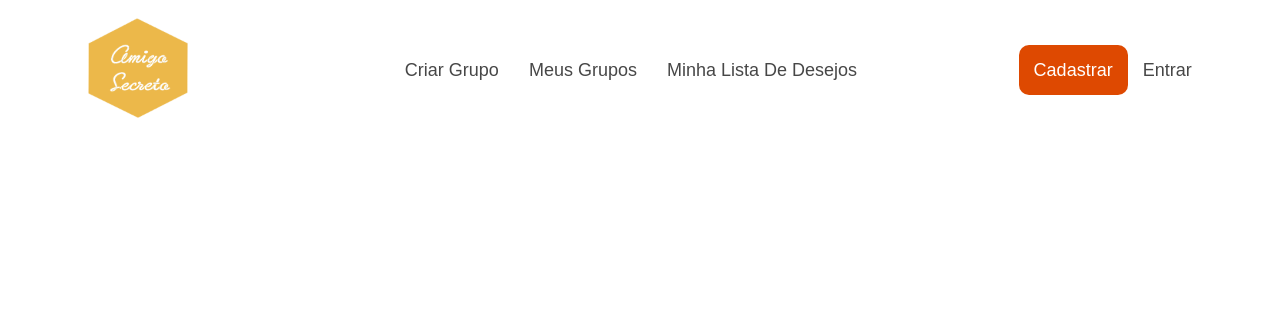
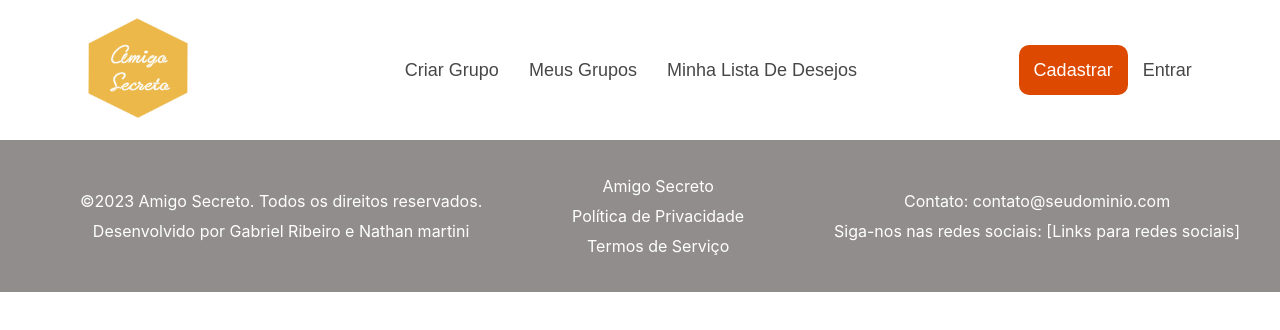
Before and after one commit to gribeiro5000/amigo-secreto-front-end, a React (Create React App) app: page /Grupos in a window 1280 px wide. Shown: the top 330 px of the page. Built offline with nearby package versions, Linux system fonts and the light colour scheme.

Commit message:
adicionado o footer nas outras rotas

```diff
--- a/src/components/layout/footer.js
+++ b/src/components/layout/footer.js
@@ -1,6 +1,6 @@
 import {Link} from "react-router-dom";
 import styles from "./footer.module.css";
-import List from "../list";
+import List from "../list/list";
 
 function Footer(props) {
   return (
--- a/src/components/layout/footer.module.css
+++ b/src/components/layout/footer.module.css
@@ -7,31 +7,3 @@ footer{
     text-align: center;
     color: white;
 }
-
-
-.linkFooter {
-    padding: 5px;
-    border-radius: 0;
-    text-decoration: none;
-    color: white;
-    font-weight: bold;
-    font-size: large;
-    display: inline-block;
-
-    transition: all ease-in-out 300ms;
-  }
-
-  .linkFooter:hover {
-    background-color: rgb(145, 141, 141);
-    color: rgb(218, 234, 248);
-    transform: translateY(-3px);
-  }
-
-.listaFoot{
-    display: flex;
-    flex-direction: column;
-}
-
-.listaFoot li{
-    padding: 5px;
-}
--- a/src/components/list.js
+++ b/src/components/list/list.js
@@ -1,4 +1,4 @@
-import styles from "./layout/footer.module.css";
+import styles from "../list/list.module.css";
 function list(props) {
   let listItems = props.items.map((items, index) => (
     <li key={index}>{items}</li>
--- /dev/null
+++ b/src/components/list/list.module.css
@@ -0,0 +1,26 @@
+.linkFooter {
+    padding: 5px;
+    border-radius: 0;
+    text-decoration: none;
+    color: white;
+    font-weight: bold;
+    font-size: large;
+    display: inline-block;
+
+    transition: all ease-in-out 300ms;
+  }
+
+  .linkFooter:hover {
+    background-color: rgb(145, 141, 141);
+    color: rgb(218, 234, 248);
+    transform: translateY(-3px);
+  }
+
+.listaFoot{
+    display: flex;
+    flex-direction: column;
+}
+
+.listaFoot li{
+    padding: 5px;
+}
--- a/src/components/pages/grupos.js
+++ b/src/components/pages/grupos.js
@@ -1,11 +1,26 @@
 // import styles from "./grupos.module.css";
 // import Button from "../layout/button.js";
 import Header from "../layout/header.js";
+import Footer from "../layout/footer.js";
 
 function grupos() {
   return (
     <div>
       <Header></Header>
+      <Footer
+        listaInicio={[
+          "©2023 Amigo Secreto. Todos os direitos reservados.",
+          "Desenvolvido por Gabriel Ribeiro e Nathan martini",
+        ]}
+        listaMeio={[
+          "Amigo Secreto",
+          "Política de Privacidade",
+          "Termos de Serviço",
+        ]}
+        listaFim={[
+          "Contato: contato@seudominio.com",
+          "Siga-nos nas redes sociais: [Links para redes sociais]",
+        ]}></Footer>
     </div>
   );
 }
--- a/src/components/pages/home.js
+++ b/src/components/pages/home.js
@@ -1,6 +1,5 @@
 import Header from "../layout/header.js";
 import Footer from "../layout/footer.js";
-import styles from "../layout/footer.js";
 import {Link} from "react-router-dom";
 
 function home() {
--- a/src/components/pages/listaDeDesejos.js
+++ b/src/components/pages/listaDeDesejos.js
@@ -1,11 +1,25 @@
 import styles from "./listaDeDesejos.module.css";
-
+import Footer from "../layout/footer.js";
 import Header from "../layout/header.js";
 
 function listaDeDesejos() {
   return (
     <div>
       <Header></Header>
+      <Footer
+        listaInicio={[
+          "©2023 Amigo Secreto. Todos os direitos reservados.",
+          "Desenvolvido por Gabriel Ribeiro e Nathan martini",
+        ]}
+        listaMeio={[
+          "Amigo Secreto",
+          "Política de Privacidade",
+          "Termos de Serviço",
+        ]}
+        listaFim={[
+          "Contato: contato@seudominio.com",
+          "Siga-nos nas redes sociais: [Links para redes sociais]",
+        ]}></Footer>
     </div>
   );
 }
--- a/src/components/pages/login.js
+++ b/src/components/pages/login.js
@@ -1,9 +1,24 @@
 import Header from "../layout/header.js";
+import Footer from "../layout/footer.js";
 
 function login() {
   return (
     <div>
       <Header></Header>
+      <Footer
+        listaInicio={[
+          "©2023 Amigo Secreto. Todos os direitos reservados.",
+          "Desenvolvido por Gabriel Ribeiro e Nathan martini",
+        ]}
+        listaMeio={[
+          "Amigo Secreto",
+          "Política de Privacidade",
+          "Termos de Serviço",
+        ]}
+        listaFim={[
+          "Contato: contato@seudominio.com",
+          "Siga-nos nas redes sociais: [Links para redes sociais]",
+        ]}></Footer>
     </div>
   );
 }
```
